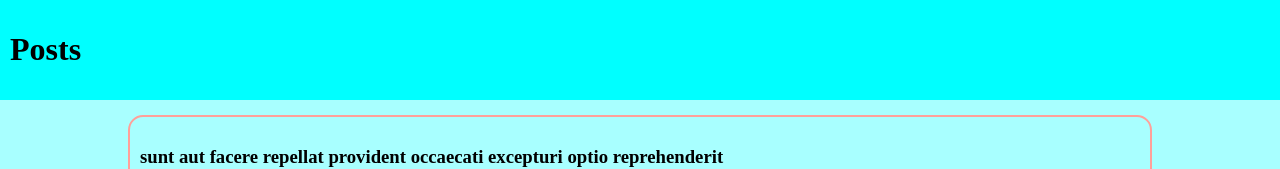
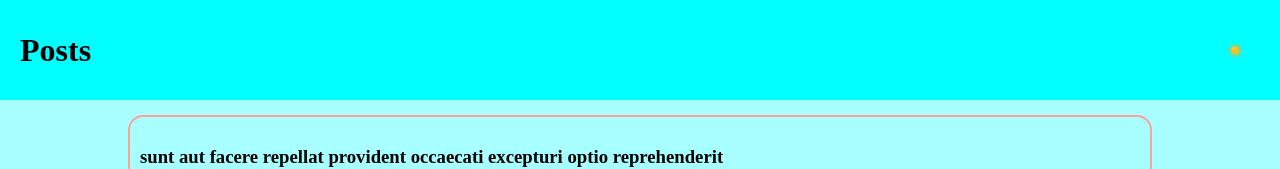
Before and after one commit to DmitryStarchenko/React-Aston, a React app in the folder homework/: page / in a window 1280 px wide. Shown: the top 169 px of the page. Built offline with nearby package versions, Linux system fonts and the light colour scheme; the HTML template or start-up script is replaced by a standard one.

Commit message:
feat: added ThemeContext and theme switching

```diff
--- /dev/null
+++ b/homework/src/Types/ThemeContext.ts
@@ -0,0 +1,8 @@
+export interface ThemeProviderProps {
+  children: React.ReactNode;
+}
+
+export interface ThemeContextType {
+  toggleTheme: () => void;
+  isDark: boolean;
+}
--- a/homework/src/app/App.tsx
+++ b/homework/src/app/App.tsx
@@ -1,14 +1,16 @@
 import { MainLayout } from '../shared/layouts/MainLayout';
+import { ThemeProvider } from '../shared/lib/theme/ThemeProvider';
 import { Footer } from '../widgets/LayoutFooter/Footer';
 import { Header } from '../widgets/LayoutHeader/Header';
+import '../shared/styles/theme.css';
 
 function App() {
   return (
-    <>
+    <ThemeProvider>
       <Header />
       <MainLayout />
       <Footer />
-    </>
+    </ThemeProvider>
   );
 }
 
--- a/homework/src/entities/post/ui/PostCard.module.css
+++ b/homework/src/entities/post/ui/PostCard.module.css
@@ -1,6 +1,6 @@
 .card {
   width: 80%;
-  border: 2px solid rgb(255, 160, 154);
-  border-radius: 15px;
-  padding: 10px;
+  border: var(--border-size) solid var(--border-color);
+  border-radius: var(--border-radius);
+  padding: var(--padding-10);
 }
--- /dev/null
+++ b/homework/src/features/ThemeSwitcher/ui/ThemeSwitcher.module.css
@@ -0,0 +1,17 @@
+.themeToggle {
+  width: 50px;
+  height: 50px;
+  background-color: var(--transparent);
+  border: var(--border-size) solid var(--transparent);
+  border-radius: var(--border-radius);
+  margin-right: var(--margin-20);
+
+  &:hover {
+    border-color: var(--border-color);
+  }
+}
+
+.themeToggleIcon {
+  width: 30px;
+  height: 30px;
+}
--- /dev/null
+++ b/homework/src/features/ThemeSwitcher/ui/ThemeSwitcher.tsx
@@ -0,0 +1,11 @@
+import { useTheme } from '../../../shared/lib/theme/useTheme';
+import styles from './ThemeSwitcher.module.css';
+
+export const ThemeSwitcher = () => {
+  const { toggleTheme, isDark } = useTheme();
+  return (
+    <button className={styles.themeToggle} onClick={toggleTheme}>
+      <span>{isDark ? '🌙' : '☀️'}</span>
+    </button>
+  );
+};
--- a/homework/src/shared/layouts/MainLayout.module.css
+++ b/homework/src/shared/layouts/MainLayout.module.css
@@ -1,4 +1,4 @@
 .main {
-  background-color: rgb(168, 255, 255);
+  background-color: var(--bg-main);
   width: 100%;
 }
--- /dev/null
+++ b/homework/src/shared/lib/theme/ThemeProvider.tsx
@@ -0,0 +1,27 @@
+import { useState, useEffect } from 'react';
+import { ThemeContext } from './useTheme';
+import type {
+  ThemeContextType,
+  ThemeProviderProps,
+} from '../../../Types/ThemeContext';
+
+export const ThemeProvider = ({ children }: ThemeProviderProps) => {
+  const [theme, setTheme] = useState('light');
+
+  useEffect(() => {
+    document.documentElement.setAttribute('theme', theme);
+  }, [theme]);
+
+  const toggleTheme = () => {
+    setTheme((prevTheme) => (prevTheme === 'light' ? 'dark' : 'light'));
+  };
+
+  const value: ThemeContextType = {
+    toggleTheme,
+    isDark: theme === 'dark',
+  };
+
+  return (
+    <ThemeContext.Provider value={value}>{children}</ThemeContext.Provider>
+  );
+};
--- /dev/null
+++ b/homework/src/shared/lib/theme/useTheme.ts
@@ -0,0 +1,14 @@
+import { createContext, useContext } from 'react';
+import type { ThemeContextType } from '../../../Types/ThemeContext';
+
+export const ThemeContext = createContext<ThemeContextType | undefined>(
+  undefined
+);
+
+export const useTheme = () => {
+  const context = useContext(ThemeContext);
+  if (!context) {
+    throw new Error('useTheme must be used within a ThemeProvider');
+  }
+  return context;
+};
--- /dev/null
+++ b/homework/src/shared/styles/theme.css
@@ -0,0 +1,17 @@
+:root {
+  --bg-header-footer: rgb(0, 255, 255);
+  --bg-main: rgb(168, 255, 255);
+  --border-color: rgb(255, 160, 154);
+
+  --border-radius: 15px;
+  --transparent: rgba(255, 255, 255, 0);
+  --padding-10: 10px;
+  --margin-20: 20px;
+  --border-size: 2px;
+}
+
+[theme='dark'] {
+  --bg-header-footer: rgb(0, 145, 145);
+  --bg-main: rgb(87, 145, 145);
+  --border-color: rgb(134, 83, 79);
+}
--- a/homework/src/widgets/LayoutFooter/Footer.module.css
+++ b/homework/src/widgets/LayoutFooter/Footer.module.css
@@ -1,10 +1,10 @@
 .footer {
   display: flex;
   justify-content: center;
-  background-color: aqua;
+  background-color: var(--bg-header-footer);
   width: 100%;
   height: 3rem;
-  padding: 10px 0;
+  padding: var(--padding-10) 0;
 }
 
 .date {
--- a/homework/src/widgets/LayoutHeader/Header.module.css
+++ b/homework/src/widgets/LayoutHeader/Header.module.css
@@ -1,10 +1,14 @@
 .header {
-  background-color: aqua;
+  display: flex;
+  flex-direction: row;
+  justify-content: space-between;
+  align-items: center;
+  background-color: var(--bg-header-footer);
   width: 100%;
   height: 5rem;
-  padding: 10px 0;
+  padding: var(--padding-10) 0;
 }
 
 h1 {
-  margin-left: 10px;
+  margin: 0 0 0 var(--margin-20);
 }
--- a/homework/src/widgets/LayoutHeader/Header.tsx
+++ b/homework/src/widgets/LayoutHeader/Header.tsx
@@ -1,9 +1,11 @@
+import { ThemeSwitcher } from '../../features/ThemeSwitcher/ui/ThemeSwitcher';
 import styles from './Header.module.css';
 
 export const Header = () => {
   return (
     <div className={styles.header}>
       <h1>Posts</h1>
+      <ThemeSwitcher />
     </div>
   );
 };
```
